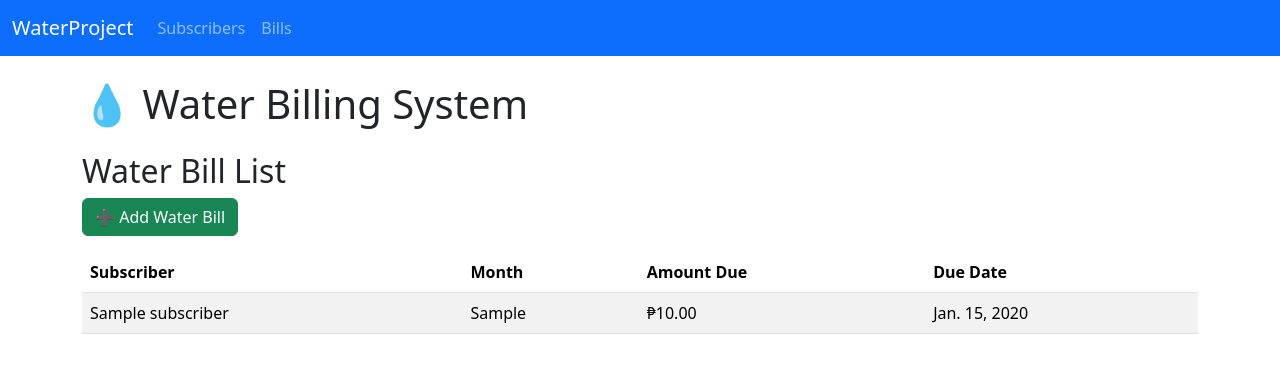
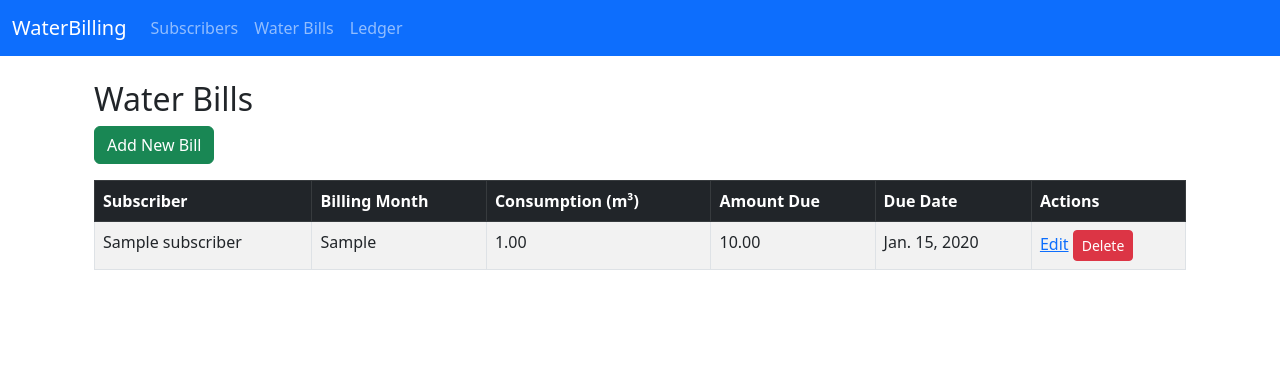
Before and after one commit to gemi-dot/waterproject, a Django app: page /bills/ in a window 1280 px wide. Shown: the top 373 px of the page. Run offline with Django 4.2, Linux system fonts and the light colour scheme; tables that the repository leaves empty hold one stand-in row (values such as "Sample post"); some libraries are stand-ins or nearby versions.

Commit message:
update ledger

```diff
--- a/billing/models.py
+++ b/billing/models.py
@@ -1,7 +1,9 @@
 from django.db import models
 
+from decimal import Decimal
+#rom .models import Subscriber, WaterBill
+
 # Create your models here.
-
 
 class Subscriber(models.Model):
     name = models.CharField(max_length=100)
@@ -14,8 +16,18 @@ class Subscriber(models.Model):
 class WaterBill(models.Model):
     subscriber = models.ForeignKey(Subscriber, on_delete=models.CASCADE)
     billing_month = models.CharField(max_length=20)  # e.g. "May 2025"
+
+    consumption = models.DecimalField(max_digits=10, decimal_places=2)  # cubic meters consumed
     amount_due = models.DecimalField(max_digits=10, decimal_places=2)
     due_date = models.DateField()
+
+    def save(self, *args, **kwargs):
+        # Example: rate is 15 pesos per cubic meter
+        rate_per_cubic_meter = 15
+        self.amount_due = self.consumption * rate_per_cubic_meter
+        super().save(*args, **kwargs)
+
+
 
     def __str__(self):
         return f"{self.subscriber.name} - {self.billing_month}"
@@ -28,3 +40,25 @@ class LedgerEntry(models.Model):
 
     def __str__(self):
         return f"{self.subscriber.name} - {self.description}"
+
+
+class SubscriberLedger(models.Model):
+    subscriber = models.ForeignKey(Subscriber, on_delete=models.CASCADE)
+    water_bill = models.ForeignKey(WaterBill, on_delete=models.SET_NULL, null=True, blank=True)
+    date_paid = models.DateField()
+    amount_paid = models.DecimalField(max_digits=8, decimal_places=2)
+    remarks = models.CharField(max_length=255, blank=True, null=True)
+
+    def __str__(self):
+        return f"{self.subscriber.name} paid {self.amount_paid} on {self.date_paid}"
+
+
+class SubscriberLedger(models.Model):
+    subscriber = models.ForeignKey(Subscriber, on_delete=models.CASCADE)
+    water_bill = models.ForeignKey(WaterBill, on_delete=models.SET_NULL, null=True, blank=True)
+    date_paid = models.DateField()
+    amount_paid = models.DecimalField(max_digits=8, decimal_places=2)
+    remarks = models.CharField(max_length=255, blank=True, null=True)
+
+    def __str__(self):
+        return f"{self.subscriber.name} paid {self.amount_paid} on {self.date_paid}"
--- a/billing/templates/billing/base.html
+++ b/billing/templates/billing/base.html
@@ -3,22 +3,32 @@
 <head>
     <meta charset="UTF-8">
     <title>Water Billing System</title>
-    <link href="https://cdn.jsdelivr.net/npm/bootstrap@5.3.3/dist/css/bootstrap.min.css" rel="stylesheet">
+    <link href="https://cdn.jsdelivr.net/npm/bootstrap@5.3.0/dist/css/bootstrap.min.css" rel="stylesheet">
 </head>
 <body>
+
 <nav class="navbar navbar-expand-lg navbar-dark bg-primary">
   <div class="container-fluid">
-    <a class="navbar-brand" href="#">WaterProject</a>
-    <button class="navbar-toggler" type="button" data-bs-toggle="collapse" data-bs-target="#navbarNav">
+
+    <a class="navbar-brand" href="{% url 'subscriber_list' %}">WaterBilling</a>
+
+
+
+    <button class="navbar-toggler" type="button" data-bs-toggle="collapse" data-bs-target="#navbarNav"
+            aria-controls="navbarNav" aria-expanded="false" aria-label="Toggle navigation">
       <span class="navbar-toggler-icon"></span>
     </button>
+
     <div class="collapse navbar-collapse" id="navbarNav">
       <ul class="navbar-nav">
         <li class="nav-item">
           <a class="nav-link" href="{% url 'subscriber_list' %}">Subscribers</a>
         </li>
         <li class="nav-item">
-          <a class="nav-link" href="{% url 'waterbill_list' %}">Bills</a>
+          <a class="nav-link" href="{% url 'waterbill_list' %}">Water Bills</a>
+        </li>
+        <li class="nav-item">
+          <a class="nav-link" href="{% url 'ledger_list' %}">Ledger</a>
         </li>
       </ul>
     </div>
@@ -26,11 +36,11 @@
 </nav>
 
 <div class="container mt-4">
-    <h1 class="mb-4">💧 Water Billing System</h1>
     {% block content %}
+    <!-- Content goes here -->
     {% endblock %}
 </div>
 
-<script src="https://cdn.jsdelivr.net/npm/bootstrap@5.3.3/dist/js/bootstrap.bundle.min.js"></script>
+<script src="https://cdn.jsdelivr.net/npm/bootstrap@5.3.0/dist/js/bootstrap.bundle.min.js"></script>
 </body>
 </html>
--- /dev/null
+++ b/billing/templates/billing/home.html
@@ -0,0 +1,5 @@
+{% extends 'billing/base.html' %}
+
+{% block content %}
+  <h1>Welcome to Water Billing System</h1>
+{% endblock %}
--- /dev/null
+++ b/billing/templates/billing/ledger_form.html
@@ -0,0 +1,6 @@
+<h2>{{ form_title }}</h2>
+<form method="post">
+  {% csrf_token %}
+  {{ form.as_p }}
+  <button type="submit">Save</button>
+</form>
--- a/billing/templates/billing/waterbill_list.html
+++ b/billing/templates/billing/waterbill_list.html
@@ -1,26 +1,45 @@
 {% extends 'billing/base.html' %}
 
 {% block content %}
-<h2>Water Bill List</h2>
-<a href="{% url 'add_water_bill' %}" class="btn btn-success mb-3">➕ Add Water Bill</a>
-<table class="table table-striped">
-    <thead>
+<div class="container mt-4">
+  <h2>Water Bills</h2>
+  <a href="{% url 'add_water_bill' %}" class="btn btn-success mb-3">Add New Bill</a>
+
+  {% if bills %}
+    <table class="table table-striped table-bordered">
+      <thead class="table-dark">
         <tr>
           <th>Subscriber</th>
-            <th>Month</th>
+          <th>Billing Month</th>
+          <th>Consumption (m³)</th>
           <th>Amount Due</th>
           <th>Due Date</th>
+          <th>Actions</th>
         </tr>
       </thead>
       <tbody>
         {% for bill in bills %}
           <tr>
-            <td>{{ bill.subscriber.name }}</td>
+            <td>{{ bill.subscriber }}</td>
             <td>{{ bill.billing_month }}</td>
-            <td>₱{{ bill.amount_due }}</td>
+            <td>{{ bill.consumption }}</td>
+            <td>{{ bill.amount_due }}</td>
             <td>{{ bill.due_date }}</td>
+            <td>
+
+              <a href="{% url 'edit_water_bill' bill.pk %}">Edit</a>   {# ✅ Correct #}
+
+
+              <a href="{% url 'delete_water_bill' bill.pk %}" class="btn btn-sm btn-danger">Delete</a>
+            </td>
           </tr>
+        {% empty %}
+          <tr><td colspan="6">No water bills found.</td></tr>
         {% endfor %}
       </tbody>
     </table>
+  {% else %}
+    <p>No water bills found.</p>
+  {% endif %}
+</div>
 {% endblock %}
--- a/billing/urls.py
+++ b/billing/urls.py
@@ -2,15 +2,23 @@ from django.urls import path
 from . import views
 
 urlpatterns = [
+
+    path('', views.home, name='home'),  # ← this is what was missing
+
+
     path('subscribers/add/', views.add_subscriber, name='add_subscriber'),
     path('subscribers/', views.subscriber_list, name='subscriber_list'),
+    path('subscribers/edit/<int:pk>/', views.edit_subscriber, name='edit_subscriber'),
+    path('subscribers/delete/<int:pk>/', views.delete_subscriber, name='delete_subscriber'),  # ✅ NEW
 
-    path('subscribers/edit/<int:pk>/', views.edit_subscriber, name='edit_subscriber'),
+    path('bills/', views.waterbill_list, name='waterbill_list'),
+    path('bills/add/', views.add_water_bill, name='add_water_bill'),
+    path('bills/<int:pk>/edit/', views.edit_water_bill, name='edit_water_bill'),  # <-- Must exist!
+    path('bills/<int:pk>/delete/', views.delete_water_bill, name='delete_water_bill'),
 
-    path('subscribers/delete/<int:pk>/', views.delete_subscriber, name='delete_subscriber'),  # ✅ NEW
+    path('ledger/', views.ledger_list, name='ledger_list'),
+    path('ledger/add/', views.add_ledger_entry, name='add_ledger_entry'),
 
 
 
-    path('bills/add/', views.add_water_bill, name='add_water_bill'),
-    path('bills/', views.waterbill_list, name='waterbill_list'),
 ]
--- a/billing/views.py
+++ b/billing/views.py
@@ -4,6 +4,16 @@ from django.shortcuts import render, redirect, get_object_or_404, redirect
 from .forms import SubscriberForm, WaterBillForm
 from .models import Subscriber, WaterBill
 from django.db.models import Q
+
+from decimal import Decimal
+
+from .models import SubscriberLedger
+from .forms import SubscriberLedgerForm
+
+
+def home(request):
+    return render(request, 'billing/home.html')
+
 
 def add_subscriber(request):
     if request.method == 'POST':
@@ -40,7 +50,6 @@ def delete_subscriber(request, pk):
     return render(request, 'billing/confirm_delete.html', {'subscriber': subscriber})
 
 
-
 def subscriber_list(request):
     query = request.GET.get('q')
     barangays = Subscriber.objects.values_list('barangay', flat=True).distinct().order_by('barangay')
@@ -62,12 +71,74 @@ def add_water_bill(request):
     if request.method == 'POST':
         form = WaterBillForm(request.POST)
         if form.is_valid():
-            form.save()
+            water_bill = form.save(commit=False)
+            # Use Decimal for monetary calculation
+            rate_per_cubic_meter = Decimal('15.0')
+            water_bill.amount_due = water_bill.consumption * rate_per_cubic_meter
+            water_bill.save()
             return redirect('waterbill_list')
     else:
         form = WaterBillForm()
-    return render(request, 'billing/add_water_bill.html', {'form': form})
+
+    context = {
+        'form': form,
+        'form_title': 'Add Water Bill',
+    }
+    return render(request, 'billing/add_water_bill.html', context)
+
+
+def edit_water_bill(request, pk):
+    water_bill = get_object_or_404(WaterBill, pk=pk)
+    if request.method == 'POST':
+        form = WaterBillForm(request.POST, instance=water_bill)
+        if form.is_valid():
+            water_bill = form.save(commit=False)
+            rate_per_cubic_meter = Decimal('15.0')
+            water_bill.amount_due = water_bill.consumption * rate_per_cubic_meter
+            water_bill.save()
+            return redirect('waterbill_list')
+    else:
+        form = WaterBillForm(instance=water_bill)
+
+    context = {
+        'form': form,
+        'form_title': 'Edit Water Bill',
+    }
+    return render(request, 'billing/add_water_bill.html', context)
+
+
+
+
+def delete_water_bill(request, pk):
+    bill = get_object_or_404(WaterBill, pk=pk)
+
+    if request.method == 'POST':
+        bill.delete()
+        return redirect('waterbill_list')
+
+    return render(request, 'billing/confirm_delete.html', {
+        'object': bill,
+        'type': 'Water Bill',
+    })
+
+
 
 def waterbill_list(request):
-    bills = WaterBill.objects.select_related('subscriber').all()
+    bills = WaterBill.objects.all().order_by('-billing_month')
     return render(request, 'billing/waterbill_list.html', {'bills': bills})
+
+
+
+def ledger_list(request):
+    ledgers = SubscriberLedger.objects.select_related('subscriber', 'water_bill').order_by('-date_paid')
+    return render(request, 'billing/ledger_list.html', {'ledgers': ledgers})
+
+def add_ledger_entry(request):
+    if request.method == 'POST':
+        form = SubscriberLedgerForm(request.POST)
+        if form.is_valid():
+            form.save()
+            return redirect('ledger_list')
+    else:
+        form = SubscriberLedgerForm()
+    return render(request, 'billing/ledger_form.html', {'form': form, 'form_title': 'Add Payment'})
--- a/config/settings.py
+++ b/config/settings.py
@@ -40,7 +40,10 @@ INSTALLED_APPS = [
     'billing',  # ← Add this line
 
     'widget_tweaks',
+
+    'django_extensions',
 ]
+
 
 
 
--- a/config/urls.py
+++ b/config/urls.py
@@ -16,8 +16,11 @@ Including another URLconf
 """
 from django.contrib import admin
 from django.urls import path, include
+from django.shortcuts import redirect  # ← Add this line
+
 
 urlpatterns = [
     path('admin/', admin.site.urls),
+    path('', lambda request: redirect('subscriber_list')),  # ← Default homepage
     path('', include('billing.urls')),  # ← add this line
 ]
```
Also changed, not shown: billing/forms.py (+22 -7 lines), billing/templates/billing/add_water_bill.html (+30 -5 lines), billing/templates/billing/ledger_list.html (added, +26 -0 lines), billing/migrations/0002_waterbill_consumption.py (added), billing/migrations/0003_subscriberledger.py (added). Lines whose indentation alone changed are shown as unchanged.
